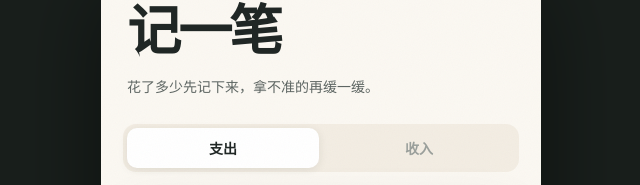
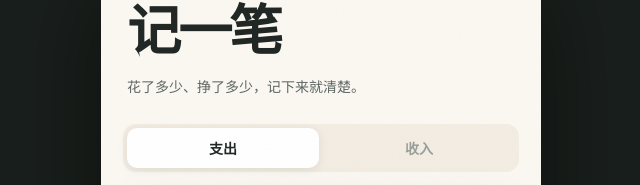
Before and after one commit to 258013-lyp/workbench, a plain HTML site: page huanyihuan/index.html in a window 1280 px wide. Shown: the part 143-328 px from the top of the page, 319-959 px from the left. Drawn offline with Linux system fonts and the light colour scheme.

Commit message:
feat(shiyu): 更新 huanyihuan/index.html

```diff
--- a/huanyihuan/index.html
+++ b/huanyihuan/index.html
@@ -38,7 +38,7 @@
       <div class="hero hero-ledger">
         <p class="hero-kicker">每一笔，都算数</p>
         <h1 class="hero-title" id="heroTitle">记一笔</h1>
-        <p class="hero-sub" id="heroSub">花了多少先记下来，拿不准的再缓一缓。</p>
+        <p class="hero-sub" id="heroSub">花了多少、挣了多少，记下来就清楚。</p>
       </div>
 
       <div class="entry entry-ledger">
```
